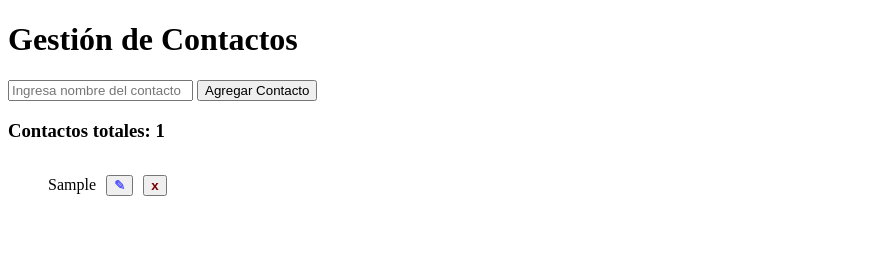
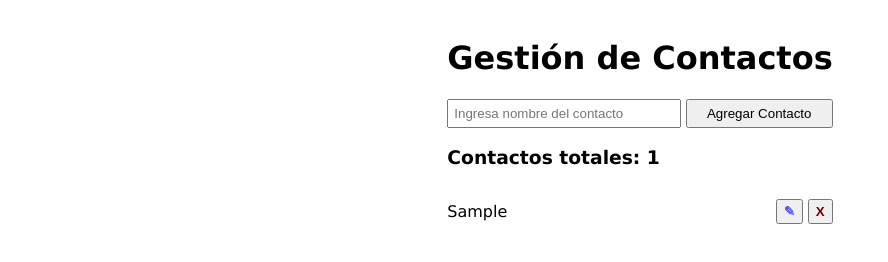
Before and after one commit to bryamaranguri/agenda-contactos-js-vanilla, a plain HTML site: page index.html in a window 1280 px wide. Both pictures are taken after typing "Sample" into the empty fields and a click on the button "Agregar Contacto". Shown: the whole page, without its empty margins (0-888 px from the left). Drawn offline with Linux system fonts and the light colour scheme.

Commit message:
feat: estilos y ordenamiento alfabético

```diff
--- a/index.html
+++ b/index.html
@@ -3,7 +3,7 @@
   <head>
     <meta charset="UTF-8" />
     <meta name="viewport" content="width=device-width, initial-scale=1.0" />
-    <title>Gestión de Concatos</title>
+    <title>Gestión de Contactos</title>
     <link rel="stylesheet" href="./style.css" />
     <script type="module" src="./script.js"></script>
   </head>
@@ -11,20 +11,18 @@
     <div id="app">
       <h1>Gestión de Contactos</h1>
 
+      <div class="contact-form">
         <input
           type="text"
           id="contact-name"
           placeholder="Ingresa nombre del contacto"
         />
         <button id="save-contact">Agregar Contacto</button>
+      </div>
 
       <h3>Contactos totales: <span id="contact-counter">0</span></h3>
 
-      <ul id="contact-list">
-        <!-- Aquí aparecerán los contactos -->
-        <!-- .contact-item -->
-        <!-- <li id="contact-1" class="contact-item">Persona 1</li> -->
-      </ul>
+      <ul id="contact-list"></ul>
     </div>
   </body>
 </html>
--- a/script.js
+++ b/script.js
@@ -1,7 +1,4 @@
 const $ = (element) => document.querySelector(element);
-// const $$ = (element) => document.querySelectorAll(element);
-
-let contactCount = 0;
 let isEditing = false;
 let currentEditingContact = null;
 let contactData = JSON.parse(localStorage.getItem("contacts")) || [];
@@ -11,71 +8,118 @@ const saveContactBtn = $("#save-contact");
 const contactList = $("#contact-list");
 const contactCounter = $("#contact-counter");
 
+// Actualizar el contador de contactos
 function updateContactCount() {
   contactCounter.textContent = contactData.length;
 }
 
-function createContactElement(name) {
+// Guardar los contactos en localStorage
+function saveToLocalStorage() {
+  localStorage.setItem("contacts", JSON.stringify(contactData));
+}
+
+// Crear un nuevo elemento de contacto
+function createContactElement(name, index) {
   const li = document.createElement("li");
   li.classList.add("contact-element");
 
   const p = document.createElement("p");
   p.classList.add("contact-item");
   p.textContent = name;
-  contactCount++;
-  p.id = `contact-${contactCount}`;
+  p.id = `contact-${index}`;
 
   const btnEdit = document.createElement("button");
   btnEdit.classList.add("edit-contact");
   btnEdit.textContent = "✎";
-  btnEdit.id = `edit-${contactCount}`;
+  btnEdit.id = `edit-${index}`;
 
   const btnDelete = document.createElement("button");
   btnDelete.classList.add("delete-contact");
-  btnDelete.textContent = "x";
-  btnDelete.id = `delete-${contactCount}`;
+  btnDelete.textContent = "X";
+  btnDelete.id = `delete-${index}`;
+
+  const btnContainer = document.createElement("div");
+  btnContainer.classList.add("contact-buttons");
+  btnContainer.appendChild(btnEdit);
+  btnContainer.appendChild(btnDelete);
 
   li.appendChild(p);
-  li.appendChild(btnEdit);
-  li.appendChild(btnDelete);
+  li.appendChild(btnContainer);
 
   return li;
 }
 
+// Renderizar todos los contactos desde la lista de datos
+function renderContacts() {
+  contactList.innerHTML = ""; // Limpiar lista actual
+  contactData.forEach((contact, index) => {
+    const contactElement = createContactElement(contact, index);
+    contactList.appendChild(contactElement);
+  });
+  updateContactCount();
+}
+
+// Ordenar contactos alfabéticamente
+function sortContacts() {
+  contactData.sort((a, b) => a.localeCompare(b));
+}
+
+// Agregar un nuevo contacto
 function addContact() {
   const contactName = contactNameInput.value.trim();
 
-  const contactElement = createContactElement(contactName);
-  contactList.appendChild(contactElement);
-  contactCounter.textContent = contactCount;
-  contactNameInput.value = "";
+  // Validar que no esté vacío ni duplicado
+  if (contactName === "" || contactData.includes(contactName)) {
+    alert("Nombre inválido o contacto duplicado.");
+    return;
+  }
+
+  contactData.push(contactName); // Añadir al array de datos
+  sortContacts(); // Ordenar contactos alfabéticamente
+  saveToLocalStorage(); // Guardar en localStorage
+  renderContacts(); // Actualizar la UI
+
+  contactNameInput.value = ""; // Limpiar el input
 }
 
+// Editar un contacto existente
 function editContact() {
-  $(`#contact-${currentEditingContact}`).textContent = contactNameInput.value;
+  contactData[currentEditingContact] = contactNameInput.value.trim();
+  sortContacts(); // Ordenar contactos alfabéticamente después de la edición
+  saveToLocalStorage(); // Guardar cambios en localStorage
+  renderContacts(); // Volver a renderizar
   contactNameInput.value = "";
   saveContactBtn.textContent = "Agregar Contacto";
+  isEditing = false;
+  currentEditingContact = null;
 }
 
+// Manejar clics en elementos dinámicos (Editar y Eliminar)
 document.body.addEventListener("click", function (e) {
   if (e.target && e.target.classList.contains("edit-contact")) {
     const editingId = e.target.id.split("-")[1];
-    contactNameInput.value = $(`#contact-${editingId}`).textContent;
+    contactNameInput.value = contactData[editingId];
     saveContactBtn.textContent = "Editar Contacto";
     isEditing = true;
     currentEditingContact = editingId;
   }
 
   if (e.target && e.target.classList.contains("delete-contact")) {
-    e.target.parentElement.remove();
-    contactCounter.textContent = --contactCount;
+    const deleteId = e.target.id.split("-")[1];
+    contactData.splice(deleteId, 1); // Eliminar del array de datos
+    saveToLocalStorage(); // Guardar cambios en localStorage
+    renderContacts(); // Actualizar la UI
   }
 });
 
-saveContactBtn.addEventListener("click", function (e) {
+// Agregar o editar contacto al hacer clic en el botón
+saveContactBtn.addEventListener("click", function () {
   if (isEditing) {
     editContact();
   } else {
-    addContact(e.target.id);
+    addContact();
   }
 });
+
+// Cargar los contactos al iniciar la página
+document.addEventListener("DOMContentLoaded", renderContacts);
--- a/style.css
+++ b/style.css
@@ -1,16 +1,65 @@
+#app {
+  width: fit-content;
+  margin: 0 auto;
+  font-family: Verdana, Geneva, Tahoma, sans-serif;
+  padding: 10px 20px;
+}
+
+#app > h1 {
+  text-align: center;
+}
+
+.contact-form {
+  display: flex;
+  justify-content: space-between;
+  gap: 5px;
+}
+
+.contact-form input {
+  width: 60%;
+}
+
+.contact-form button {
+  width: 40%;
+}
+
+.contact-form button,
+.contact-form input {
+  padding: 5px;
+}
+
+#contact-list {
+  width: 100%;
+  padding: 0;
+}
+
 .contact-element {
   display: flex;
   align-items: center;
-  justify-content: flex-start;
-  gap: 10px;
+  justify-content: space-between;
+  border-bottom: 1px solid rgb(180 180 180 / 1);
+}
+
+.contact-element:last-of-type {
+  border-bottom: none;
+}
+
+.contact-buttons {
+  display: flex;
+  justify-content: flex-end;
+  gap: 5px;
+}
+
+.contact-buttons button {
+  padding: 3px 6px;
+  font-weight: bold;
+  cursor: pointer;
 }
 
 .delete-contact {
   color: rgb(116, 0, 0);
-  font-weight: bold;
 }
 
 .edit-contact {
   color: rgb(87, 87, 255);
-  font-weight: bold;
 }
```
Lines whose indentation alone changed are shown as unchanged.
